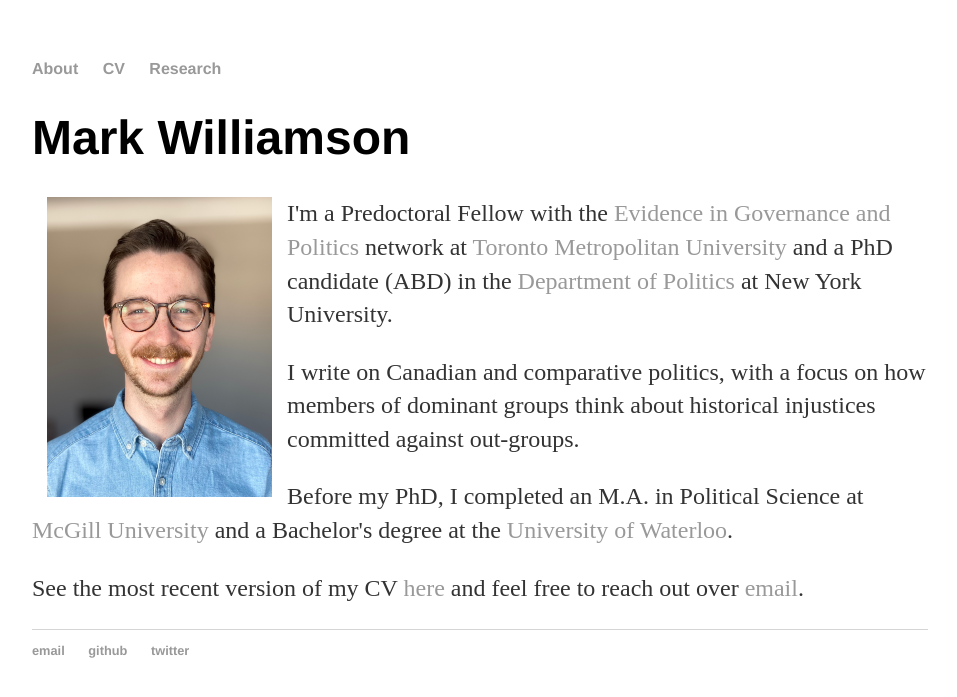
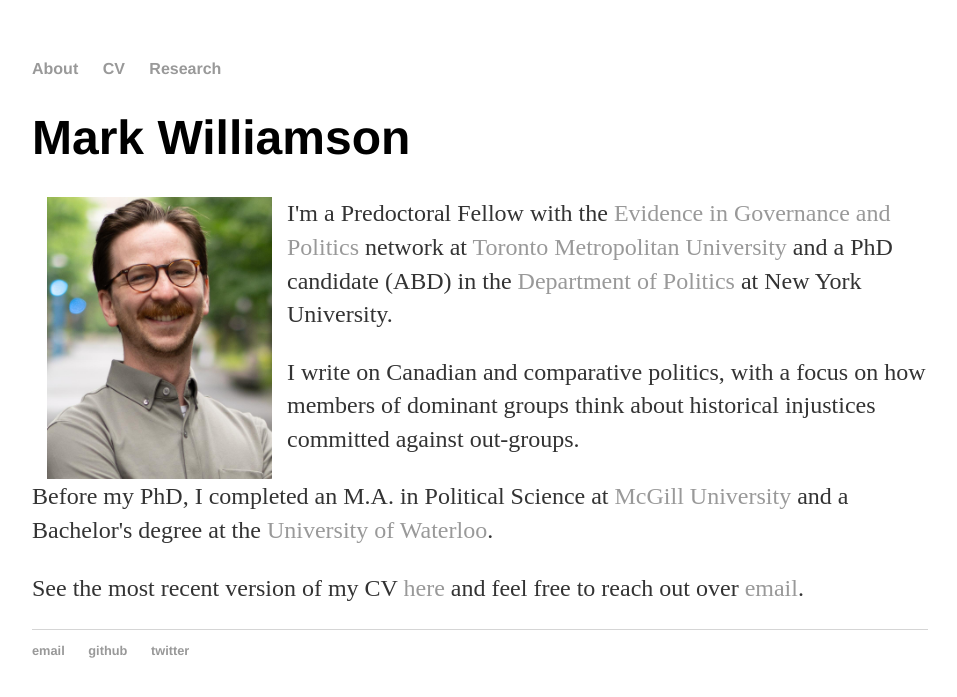
Before and after one commit to mark-williamson/mark-williamson.github.io, a Jekyll site: the page built from index.html, in a window 1280 px wide. Shown: the top 697 px of the page, without its empty margins (160-1117 px from the left). Built offline with Jekyll 4.4.1, drawn with Linux system fonts in a browser that asks for light colours.

Commit message:
Update index.html

```diff
--- a/index.html
+++ b/index.html
@@ -4,7 +4,7 @@ title: Mark Williamson
 ---
 <div class="blurb">
 	<h1>Mark Williamson</h1>
-	<img src="assets/profile_photo2.jpeg" style="padding:0 15px;width:225px;float:left;"/>
+	<img src="assets/profile_photo3.jpeg" style="padding:0 15px;width:225px;float:left;"/>
 	<p>I'm a Predoctoral Fellow with the <a href="https://egap.org">Evidence in Governance and Politics</a> network at <a href="https://www.torontomu.ca/">Toronto Metropolitan University</a> and a PhD candidate (ABD) in the <a href="http://as.nyu.edu/politics.html">Department of Politics</a> at New York University. </p>
 	<p>I write on Canadian and comparative politics, with a focus on how members of dominant groups think about historical injustices committed against out-groups.</p>
 	<p> Before my PhD, I completed an M.A. in Political Science at <a href="http://mcgill.ca">McGill University</a> and a Bachelor's degree at the <a href="http://uwaterloo.ca">University of Waterloo</a>.</p>
```
